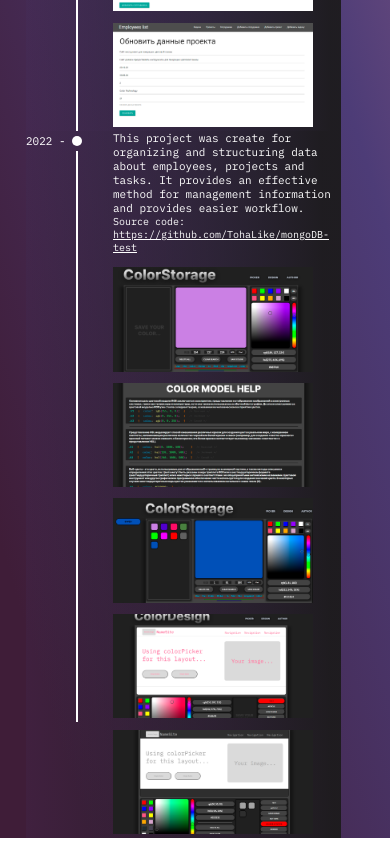
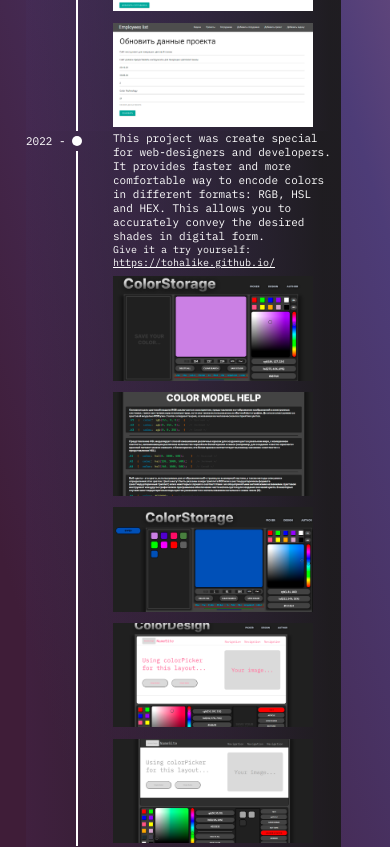
Before and after one commit to TohaLike/anton__portfolio, a React (Create React App) app: page / in a window 390 px wide. Shown: the part 1100-1947 px from the top of the page. Built offline with nearby package versions, Linux system fonts and the light colour scheme.

Commit message:
updated adaptive css

```diff
--- a/src/components/historyOne/HistoryOne.tsx
+++ b/src/components/historyOne/HistoryOne.tsx
@@ -6,8 +6,8 @@
 import ImageThree from "./images/image3.png"
 import ImageFour from "./images/image4.png"
 import 'react-medium-image-zoom/dist/styles.css'
-import "../historyOne/HistoryOne.css"
-import "../historyOne/Adaptive.css"
+import "./css/HistoryOne.css"
+import "./css/Adaptive.css"
 
 const HistoryOne: React.FC = () => {
    const itemsImage = [`${ImageOne}`, `${ImageTwo}`, `${ImageThree}`, `${ImageFour}`]
--- a/src/components/historyOne/Adaptive.css
+++ b/src/components/historyOne/css/Adaptive.css
@@ -239,7 +239,7 @@
    }
 
    .border__line {
-      height: 311px;
+      height: 331px;
    }
 }
 
--- a/src/components/historyTwo/HistoryTwo.tsx
+++ b/src/components/historyTwo/HistoryTwo.tsx
@@ -7,8 +7,8 @@
 import ImageFour from "./images/image4.png"
 import ImageFive from "./images/image5.png"
 import 'react-medium-image-zoom/dist/styles.css'
-// import "../historyTwo/HistoryTwo.css"
-// import "../historyTwo/Adaptive.css"
+import "./css/HistoryTwo.css"
+import "./css/Adaptive.css"
 
 const HistoryTwo: React.FC = () => {
    const itemsImage = [`${ImageOne}`, `${ImageTwo}`, `${ImageThree}`, `${ImageFour}`, `${ImageFive}`]
@@ -21,7 +21,7 @@
 
    return (
       <>
-         <div className="history__container">
+         <div className="history__container history__container__two">
             <div className="border__container">
                <div className="date__container">
                   <div className="date__year">2022 -</div>
@@ -29,18 +29,19 @@
 
                <div className="line__container">
                   <div className="border__dot"></div>
-                  <div className="border__line"></div>
+                  <div className="border__line border__line__two"></div>
                </div>
             </div>
 
             <div className="text__container">
-               <div className="main__text">This project was create for organizing and structuring data about employees,
-                  projects and tasks. It provides an effective method for management information and provides easier workflow. <div className="title__link">Source code:
-                     <a className="link__text" href="https://github.com/TohaLike/mongoDB-test"> https://github.com/TohaLike/mongoDB-test</a></div>
+               <div className="main__text">This project was create special for web-designers and developers.
+               It provides faster and more comfortable way to encode colors in different formats:
+               RGB, HSL and HEX. This allows you to accurately convey the desired shades in digital form. <div className="title__link">Give it a try yourself:
+                     <a className="link__text" href="https://tohalike.github.io/"> https://tohalike.github.io/</a></div>
                </div>
             </div>
 
-            <div className="image__container">
+            <div className="image__container image__container__two">
                {trailImage.map((style, index) => (
                   <animated.div style={style} key={index} className={`image__block__${index}`}>
                      <Zoom>
--- /dev/null
+++ b/src/components/historyTwo/css/Adaptive.css
@@ -0,0 +1,86 @@
+.image__container__two {
+   margin-top: 16px;
+}
+
+.border__line__two {
+   height: 388px;
+}
+
+@media only screen and (max-width: 1200px) {
+   .border__line__two {
+      height: 552px;
+   }
+}
+
+@media only screen and (max-width: 1100px) {}
+
+@media only screen and (max-width: 1080px) {
+   .border__line__two {
+      height: 552px;
+   }
+}
+
+@media only screen and (max-width: 1060px) {
+   .border__line__two {
+      height: 551px;
+   }
+}
+
+@media only screen and (max-width: 1040px) {
+   .image__container__two {
+      margin-top: 34px;
+   }
+
+   .border__line__two {
+      height: 569px;
+   }
+}
+
+
+@media only screen and (max-width: 1020px) {
+   .border__line__two {
+      height: 505px;
+   }
+
+   .border__line__two {
+      height: 524px;
+   }
+}
+
+@media only screen and (max-width: 1000px) {
+   .border__line__two {
+      height: 481px;
+   }
+}
+
+@media only screen and (max-width: 660px) {
+   .border__line__two {
+      height: 884px;
+   }
+
+   .image__container__two {
+      margin-top: 26px;
+   }
+}
+
+@media only screen and (max-width: 600px) {
+   .border__line__two {
+      height: 743px;
+   }
+
+   .image__container__two {
+      margin-top: 0px;
+   }
+}
+
+@media only screen and (max-width: 430px) {
+   .border__line__two {
+      height: 695px;
+   }
+
+   .image__container__two {
+      margin-top: 25px;
+   }
+}
+
+@media only screen and (max-width: 430px) {}
```
Also changed, not shown: src/components/historyOne/css/HistoryOne.css (renamed from src/components/historyOne/HistoryOne.css), src/components/historyTwo/HistoryTwo.css (deleted), src/components/historyTwo/css/HistoryTwo.css (added).
